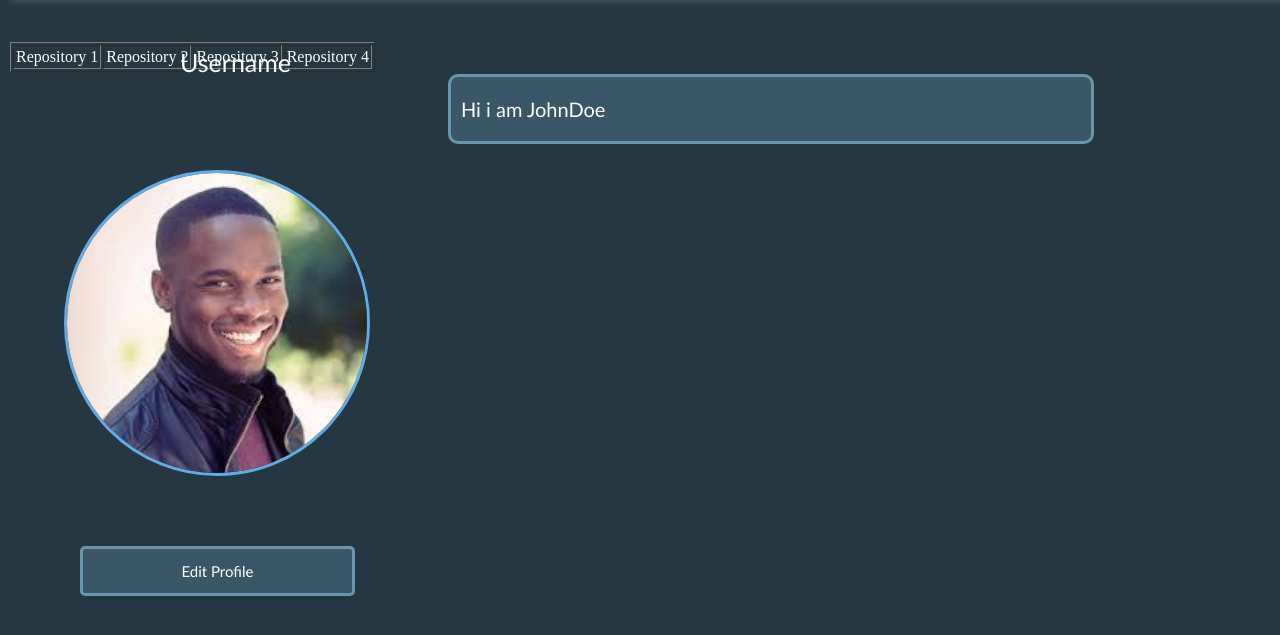
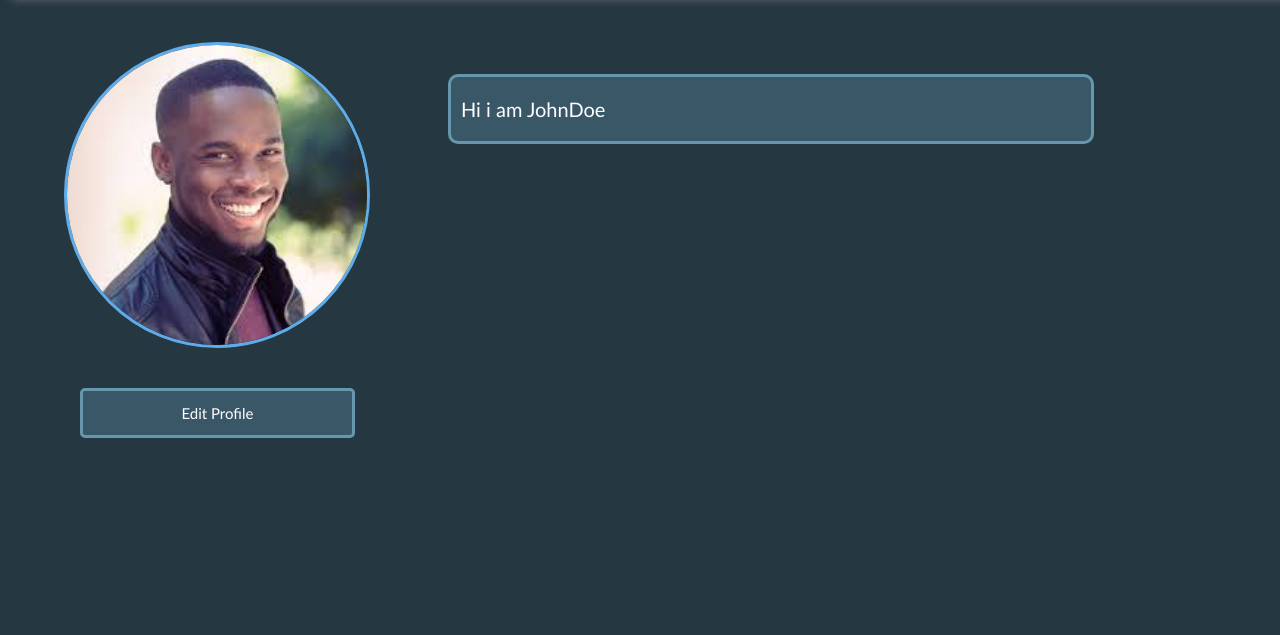
Before and after one commit to TanmaySalavkar/WP-Project, a PHP site: page /Pages/profile.html in a window 1280 px wide. Shown: the part 86-721 px from the top of the page. Run offline with PHP 8.4, Linux system fonts and the light colour scheme.

Commit message:
Updated Paths

```diff
--- a/Pages/profile.html
+++ b/Pages/profile.html
@@ -41,22 +41,22 @@
 
                 <tr>
                     <td>
-                        Repository 1
+                        <!-- Repository 1 -->
                     </td>
 
                     <td>
-                        Repository 2
+                        <!-- Repository 2 -->
                     </td>
                     <td>
-                        Repository 3
+                        <!-- Repository 3 -->
                     </td>
                     <td>
-                        Repository 4
+                        <!-- Repository 4 -->
                     </td>
                 </tr>
             </table>
         </div>
-
+        <!-- Displays Enlarged Profile Photo -->
         <div id="myModal" class="modal">
             <span class="close" onclick="closeModal()">&times;</span>
             <img class="modal-content" id="pr-img">
--- a/components/navbar/navbar.php
+++ b/components/navbar/navbar.php
@@ -18,7 +18,7 @@
       <div class="navdiv">
         <div class="content">
           <div class="logo">
-            <img src="robot.png" height="50px" width="55px">
+            <img src="../components/images/robot.png" height="50px" width="55px">
           </div>
           <nav role="navigation">
             <ul>
--- a/login_hideshow.js
+++ b/login_hideshow.js
@@ -2,12 +2,12 @@
 function pass(){
     if(a==1){
         document.getElementById('password').type='password';
-        document.getElementById('pass-icon').src='whiteeye.png';
+        document.getElementById('pass-icon').src='/whiteeye.png';
         a=0;
     }
     else{
         document.getElementById('password').type='text';
-        document.getElementById('pass-icon').src='white.png';
+        document.getElementById('pass-icon').src='/white.png';
         a=1;
     }
 }
--- a/pages/css/loginpage.css
+++ b/pages/css/loginpage.css
@@ -63,7 +63,7 @@
     justify-content: center;
     align-items: center;
     min-height: 100vh;
-    background: url("image.png")no-repeat;
+    background: url("/image.png")no-repeat;
     background-size: cover;
     background-position: center;
 
--- a/pages/css/register.css
+++ b/pages/css/register.css
@@ -4,7 +4,7 @@
     justify-content: center;
     align-items: center;
     min-height: 95vh;
-    background:url('img3.png') no-repeat;
+    background:url('/img3.png') no-repeat;
     background-size: cover;
     background-position: center;
 }
--- a/pages/loginform.html
+++ b/pages/loginform.html
@@ -13,7 +13,7 @@
             });
         });
     </script> -->
-    <link rel="stylesheet" type="text/css" href="loginpage.css">
+    <link rel="stylesheet" type="text/css" href="css/loginpage.css">
     <link href='https://unpkg.com/boxicons@2.1.4/css/boxicons.min.css' rel='stylesheet'>
 </head>
 <body>
@@ -24,7 +24,7 @@
             <i class='bx bxs-user'></i>
 
             <input type="password" id="password" name="password" placeholder="Password" required>
-            <img src="whiteeye.png" onclick="pass()" class="pass-icon" id="pass-icon">
+            <img src="/whiteeye.png" onclick="pass()" class="pass-icon" id="pass-icon">
             <!-- <i class='bx bxs-lock-alt'></i> -->
 
             <button type="submit" id="login-button" >Login</button>
--- a/pages/registration.html
+++ b/pages/registration.html
@@ -10,7 +10,7 @@
                 font-weight: normal;
             }
         </style>
-        <link rel="stylesheet" type="text/css" href="register.css">
+        <link rel="stylesheet" type="text/css" href="css/register.css">
         <link href='https://unpkg.com/boxicons@2.1.4/css/boxicons.min.css' rel='stylesheet'>
     </head>
     <body>
@@ -38,7 +38,7 @@
 
             <div class="input-box">
             <input type="password" id="confirm_password" name="confirm_password" placeholder="Confirm Password" required>
-            <img src="whiteeye.png" onclick="pass()" class="pass-icon" id="pass-icon">
+            <img src="/whiteeye.png" onclick="pass()" class="pass-icon" id="pass-icon">
             <!-- <i class='bx bxs-lock-alt' ></i> -->
             <span id="confirm-password-error" class="error-message"></span><br>
             </div>
```
Also changed, not shown: components/images/robot.png (renamed from pages/robot.png), image.png (renamed from pages/image.png).
